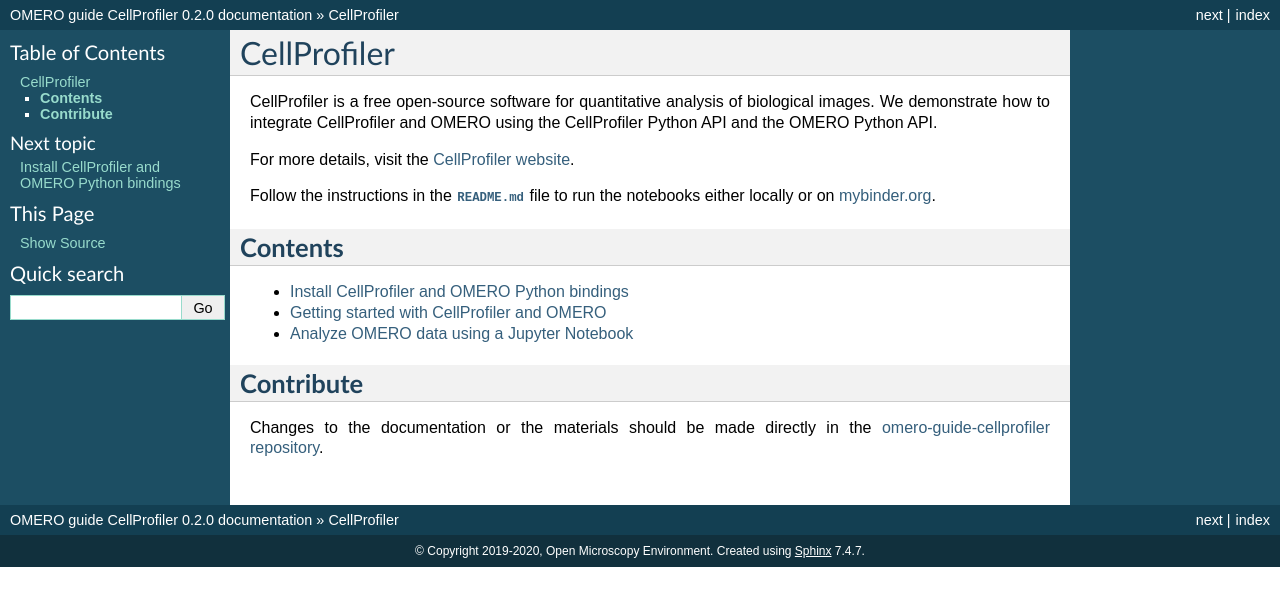
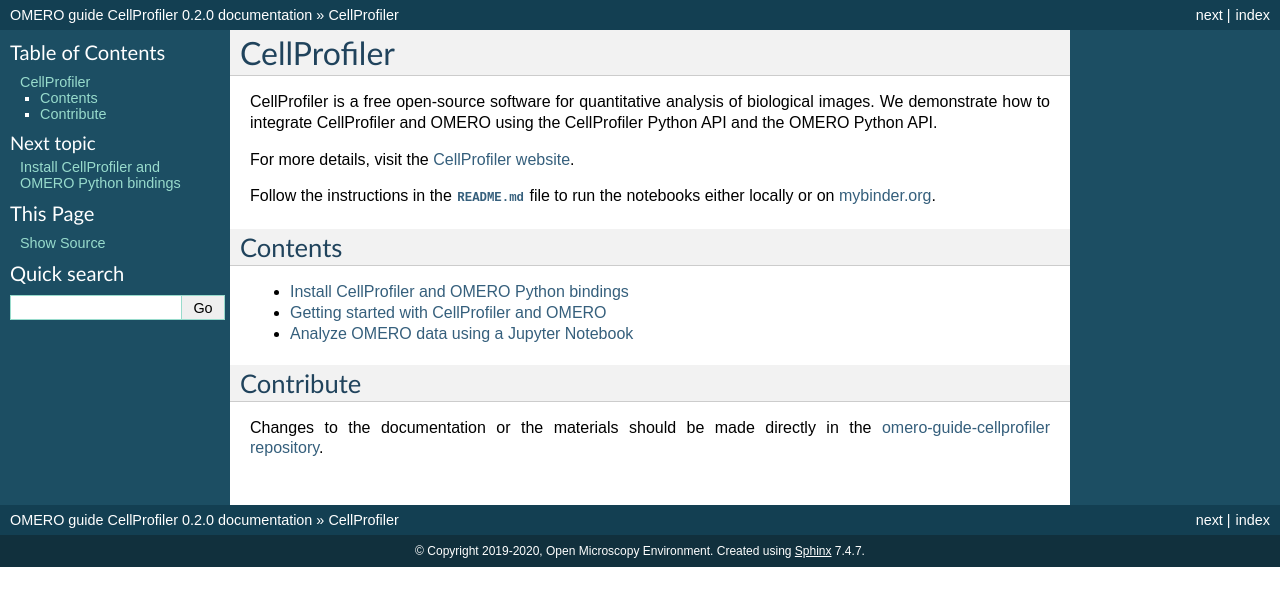
Before and after one commit to ome/omero-guide-cellprofiler, a Sphinx documentation site: the page built from docs/index.rst, in a window 1280 px wide. Shown: the top 606 px of the page. Built offline with Sphinx 7.4.7, drawn with Linux system fonts in a browser that asks for light colours.

Commit message:
remove bold

```diff
--- a/docs/index.rst
+++ b/docs/index.rst
@@ -8,8 +8,8 @@
 Follow the instructions in the
 :download:`README.md <https://github.com/ome/omero-guide-cellprofiler/blob/master/README.md>` file to run the notebooks either locally or on `mybinder.org <https://mybinder.org/v2/gh/ome/omero-guide-cellprofiler/master?filepath=notebooks>`_.
 
-**Contents**
-------------
+Contents
+--------
 
 .. toctree::
    setup
@@ -18,7 +18,7 @@
    :maxdepth: 1
 
 
-**Contribute**
---------------
+Contribute
+----------
 
 Changes to the documentation or the materials should be made directly in the `omero-guide-cellprofiler repository <https://github.com/ome/omero-guide-cellprofiler>`_.
```
